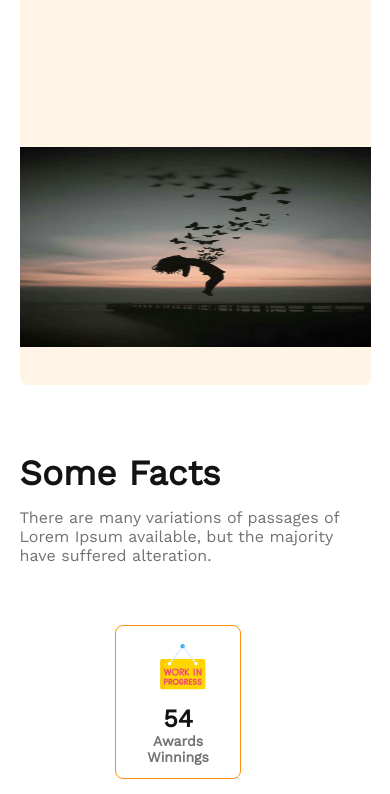
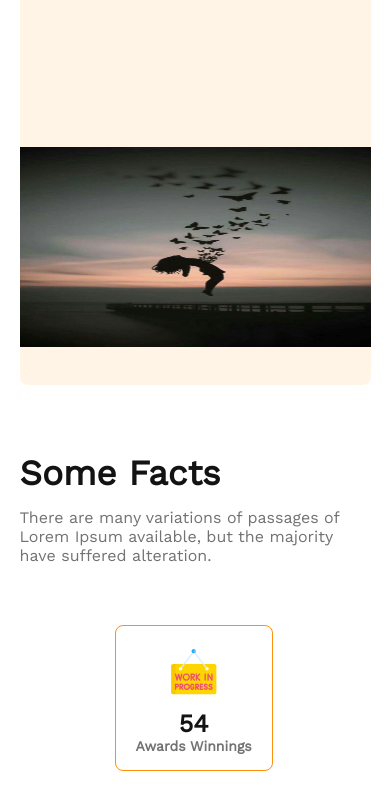
Before and after one commit to NabilaWorld/second_assignment, a plain HTML site: page index.html in a window 390 px wide. Shown: the part 5270-6064 px from the top of the page. Drawn offline with nearby package versions, Linux system fonts and the light colour scheme.

Commit message:
my correction

```diff
--- a/index.css
+++ b/index.css
@@ -336,7 +336,7 @@ nav li a{
 .logo-design{
 
     margin-left: 18%;
-    margin-bottom: 150px;
+    margin-bottom: 5px;
     border: 1px solid var(--orange);
     border-radius: 8px;
     width: 13%;
@@ -416,6 +416,7 @@ nav li a{
     width: 100px;
     height: 30px;
     filter: grayscale(100%);
+    margin-bottom: 10px;
 }
 
 /* footer design */
@@ -516,9 +517,10 @@ nav li a{
 
     /* logo image */
     .logo-design{
-        position: relative;
-        top: 550px;
-        width: 40%;
+        /* position: relative;
+        top: 550px; */
+        width: 50%;
+
     }
 
 
@@ -526,15 +528,20 @@ nav li a{
         display: grid;
         grid-template-columns: repeat(1, 1fr);
         width: 80%;
+        position: relative;
+        top: 550px;
+        margin-bottom: 100px;
+    }
 
 
-    }
 
     /* black white */
     .black-white{
         position: relative;
         top: 450px;
     }
+
+
 
     .black-white-photo{
         flex-wrap: wrap;
--- a/index.html
+++ b/index.html
@@ -288,10 +288,7 @@
     <!-- logo part end -->
 
 
-
-
-
-    </main>
+    </main><br><br><br>
 
     <!-- main part end -->
 
@@ -301,7 +298,7 @@
                 <div class="black-white-text">
                     <h1 class="black-white-head">Our Sponspors</h1>
                     <p class="black-white-paragraph">There are many variations of passages of Lorem Ipsum available, but the majority have suffered alteration.</p>
-                </div>
+                </div><br><br>
 
                 <div class="black-white-photo">
                     <img src="images/sponsors/amazon.png" alt="" class="black-photo">
```
